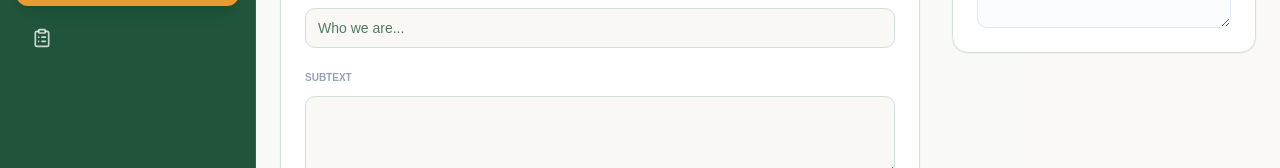
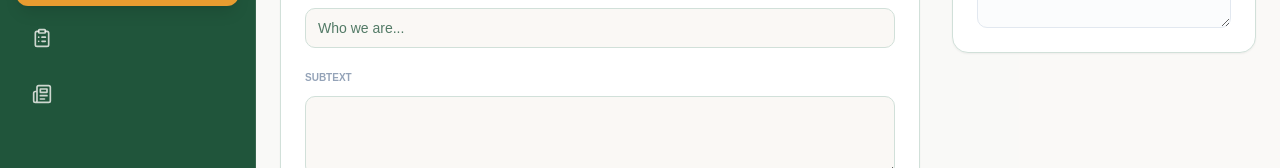
Before and after one commit to budhya2024/sundarban_bengal_trip, a Next.js app: page /admin/about in a window 1280 px wide. Shown: the part 495-663 px from the top of the page. Built offline with nearby package versions, Linux system fonts and the light colour scheme; no server answers; the database is empty; what imagekit would draw is missing.

Commit message:
newsletter

```diff
--- a/components/admin/Sidebar.tsx
+++ b/components/admin/Sidebar.tsx
@@ -16,6 +16,7 @@ import {
   Info,
   ClipboardList,
   Loader2,
+  Newspaper,
 } from "lucide-react";
 import { cn } from "@/lib/utils";
 import { Button } from "@/components/ui/button";
@@ -77,6 +78,11 @@ const navigation = [
     name: "Booking Inquiry",
     href: "/admin/inquiry",
     icon: ClipboardList,
+  },
+  {
+    name: "Newsletter",
+    href: "/admin/newsletter",
+    icon: Newspaper,
   },
 ];
 
```
